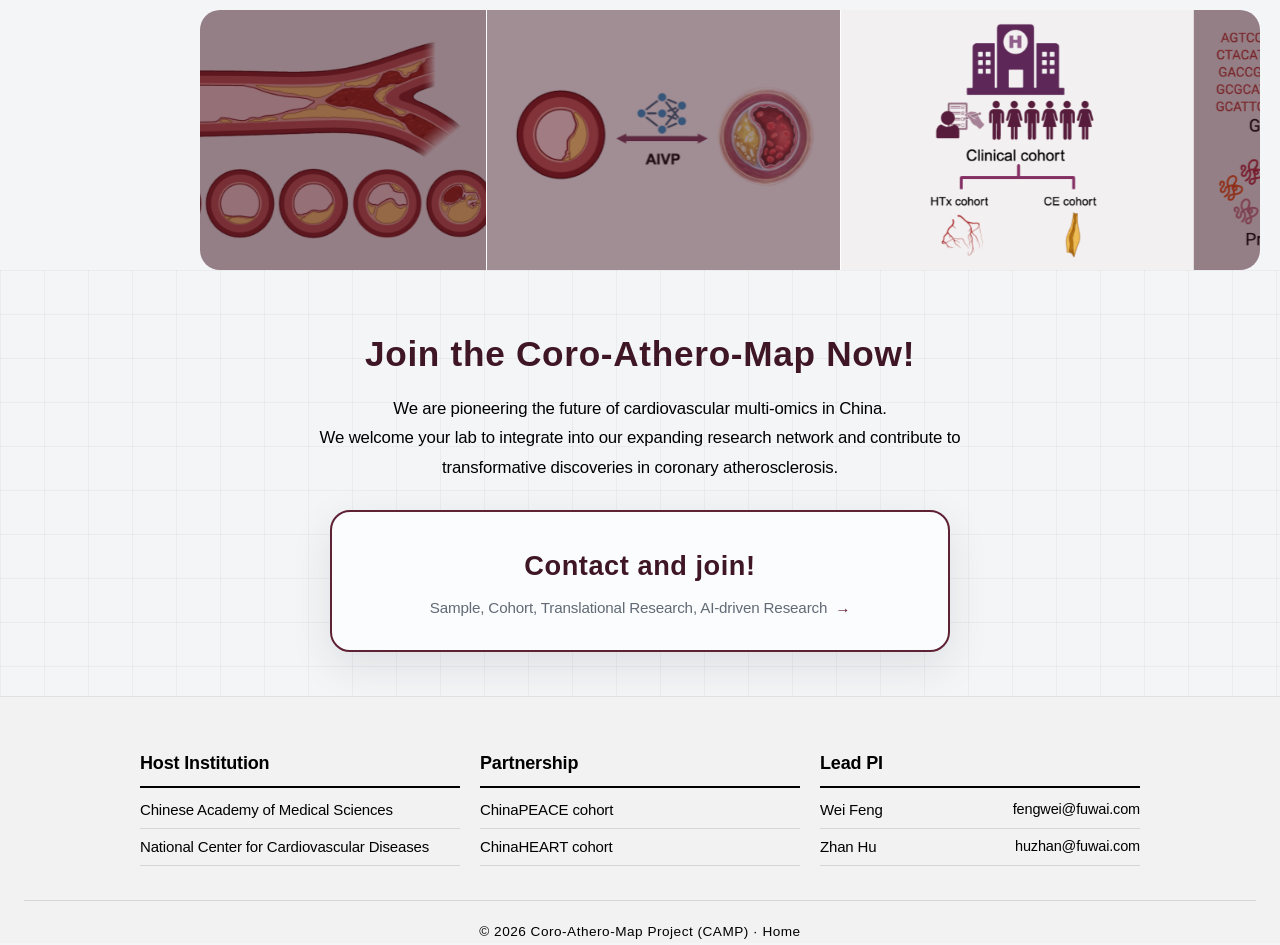
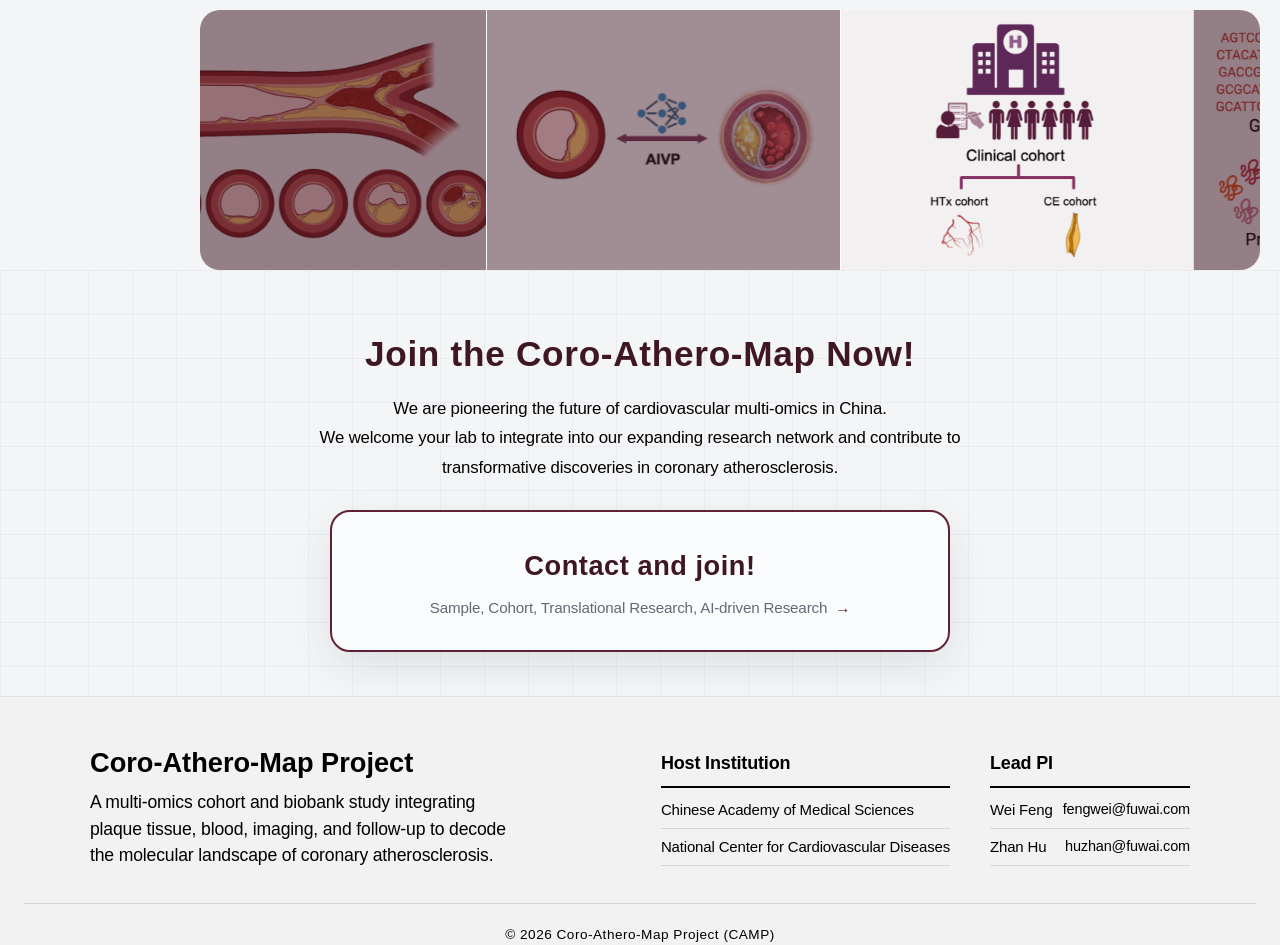
Before and after one commit to Coro-Athero-Map-Project/CAMP, a plain HTML site: page index.html in a window 1280 px wide. Shown: the part 2433-3378 px from the top of the page. Drawn offline with Linux system fonts and the light colour scheme.

Commit message:
Add files via upload

```diff
--- a/index.html
+++ b/index.html
@@ -659,15 +659,41 @@
 
         .container {
             display: flex;
-            justify-content: space-around;
-            max-width: 1000px;
+            justify-content: space-between;
+            align-items: flex-start;
+            max-width: 1100px;
             margin: 0 auto;
             flex-wrap: wrap;
-            gap: 20px;
+            gap: 30px;
+        }
+        .foot-about {
+            flex: 1;
+            min-width: 260px;
+            max-width: 440px;
+        }
+        .foot-about .foot-brand {
+            font-size: 1.7rem;
+            font-weight: 700;
+            color: #000000;
+            margin-bottom: 5px;
+            letter-spacing: 0;
+            font-family: Arial, "Microsoft YaHei", "PingFang SC", sans-serif;
+        }
+        .foot-about .foot-desc {
+            font-size: 1.10rem;
+            line-height: 1.5;
+            color: #000000;
+        }
+        .foot-cols {
+            flex: 1;
+            display: flex;
+            gap: 40px;
+            justify-content: flex-end;
+            min-width: 320px;
         }
         .column {
-            flex: 1;
-            min-width: 250px;
+            flex: 0 1 auto;
+            min-width: 200px;
         }
         .column .row {
             padding: 6px 0;
@@ -837,6 +863,15 @@
             }
             .card-item {
                 max-width: 360px;
+            }
+            .foot-about {
+                text-align: center;
+                max-width: 100%;
+            }
+            .foot-cols {
+                justify-content: center;
+                flex-wrap: wrap;
+                width: 100%;
             }
             .column {
                 text-align: center;
@@ -1034,15 +1069,17 @@
 
         <div class="foot-red">
             <div class="container">
+                <div class="foot-about">
+                    <div class="foot-brand">Coro-Athero-Map Project</div>
+                    <div class="foot-desc">
+                        A multi-omics cohort and biobank study integrating plaque tissue, blood, imaging, and follow-up to decode the molecular landscape of coronary atherosclerosis.
+                    </div>
+                </div>
+                <div class="foot-cols">
                     <div class="column">
                         <div class="row">Host Institution</div>
                         <div class="row"><a href="https://www.cams.cn" target="_blank">Chinese Academy of Medical Sciences</a></div>
                         <div class="row"><a href="http://www.nccd.org.cn" target="_blank">National Center for Cardiovascular Diseases</a></div>
-                </div>
-                <div class="column">
-                    <div class="row">Partnership</div>
-                    <div class="row">ChinaPEACE cohort</div>
-                    <div class="row">ChinaHEART cohort</div>
                     </div>
                     <div class="column">
                         <div class="row">Lead PI</div>
@@ -1056,9 +1093,10 @@
                         </div>
                     </div>
                 </div>
+            </div>
 
             <div class="foot-bottom">
-                &copy; 2026 Coro-Athero-Map Project (CAMP) &middot; Home
+                &copy; 2026 Coro-Athero-Map Project (CAMP)
             </div>
         </div>
     </div>
```
Also changed, not shown: Collaboration.html (+3 -3 lines), Publications.html (+1 -1 lines). Lines whose indentation alone changed are shown as unchanged.
